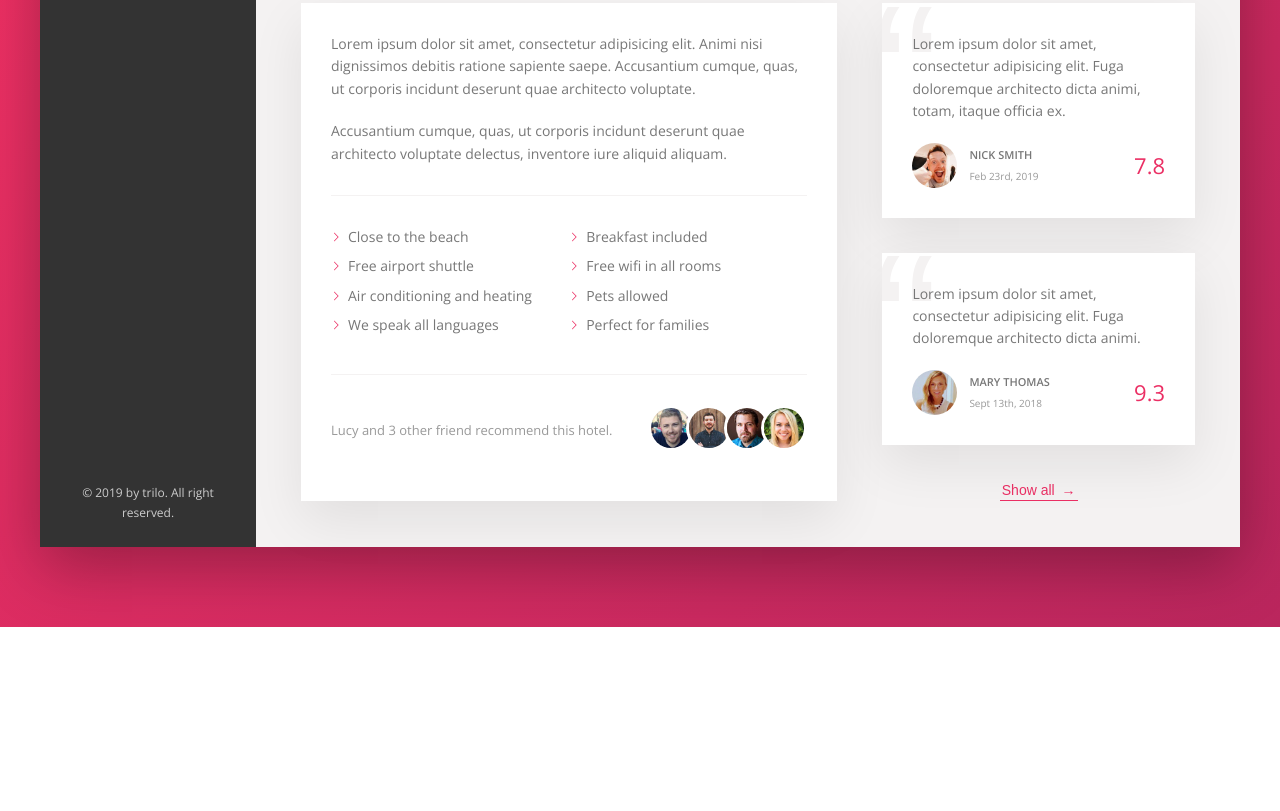
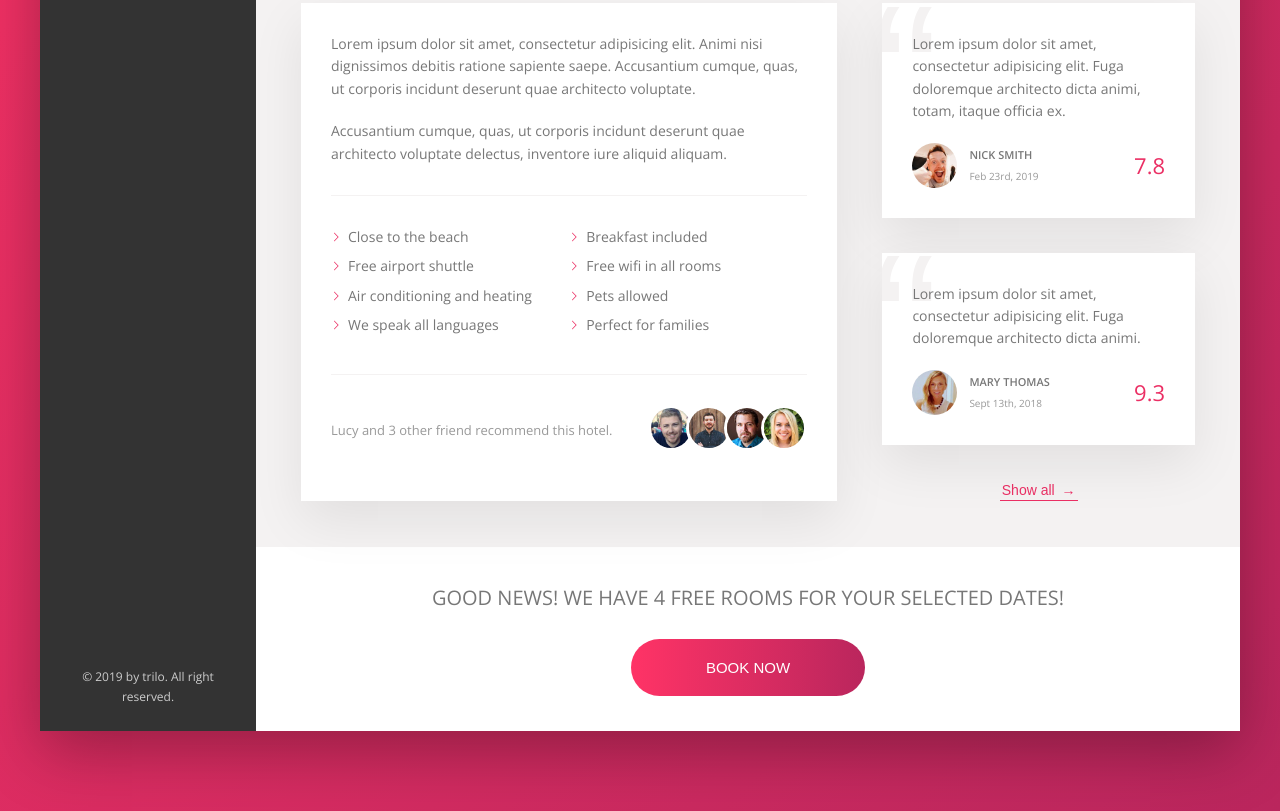
Before and after one commit to git-tutorial-user1/trillo-project, a website: page index.html in a window 1280 px wide. Shown: the part 644-1455 px from the top of the page. Before the commit the page ends 1271 px from the top, so only its background shows below. Drawn offline with nearby package versions, Linux system fonts and the light colour scheme.

Commit message:
Update last section

```diff
--- a/index.html
+++ b/index.html
@@ -207,6 +207,17 @@
 
                         <button class="btn-inline">Show all <span>&rarr;</span></button>
                     </div>
+
+
+                </div>
+                <div class="cta">
+                    <h2 class="cta__book-now">
+                        Good news! We have 4 free rooms for your selected dates!
+                    </h2>
+                    <button class="btn">
+                        <span class="btn__visible">Book now</span>
+                        <span class="btn__invisible">Only 4 rooms left</span>
+                    </button>
                 </div>
             </main>
         </div>
--- a/sass/_components.scss
+++ b/sass/_components.scss
@@ -455,3 +455,70 @@
 
     }
 }
+
+
+/////////////////////////////////////////////
+// CALL TO ACTION
+.cta {
+    padding: 3.5rem 0;
+    text-align: center;
+
+    &__book-now {
+        font-size: 2rem;
+        font-weight: 300;
+        text-transform: uppercase;
+        margin-bottom: 2.5rem;
+    }
+}
+
+/////////////////////////////////////////////
+// CALL TO ACTION BUTTON
+.btn {
+    font-size: 1.5rem;
+    border: none;
+    font-weight: 300;
+    text-transform: uppercase;
+    border-radius: 100px;
+    background-image: linear-gradient(to right, var(--color-primary-light), var(--color-primary-dark));
+    color: #fff;
+    position: relative;
+    overflow: hidden;
+    cursor: pointer;
+
+    &__visible {
+        display: inline-block;
+        padding: 2rem 7.5rem;
+        height: 100%;
+        width: 100%;
+        transition: all .2s;
+    }
+
+    &__invisible {
+        display: inline-block;
+        padding: 2rem 0;
+        position: absolute;
+        height: 100%;
+        width: 100%;
+        left: 0;
+        top: -100%;
+        transition: all .2s;
+    }
+
+    &:hover {
+        background-image: linear-gradient(to left, var(--color-primary-light), var(--color-primary-dark));
+    }
+
+    &:hover &__visible {
+        transform: translateY(100%);
+    }
+
+    &:hover &__invisible {
+        top: 0;
+    }
+
+    &:focus {
+        outline: none;
+        animation: pulsate 1s infinite;
+    }
+
+}
```
Also changed, not shown: css/style.css.
